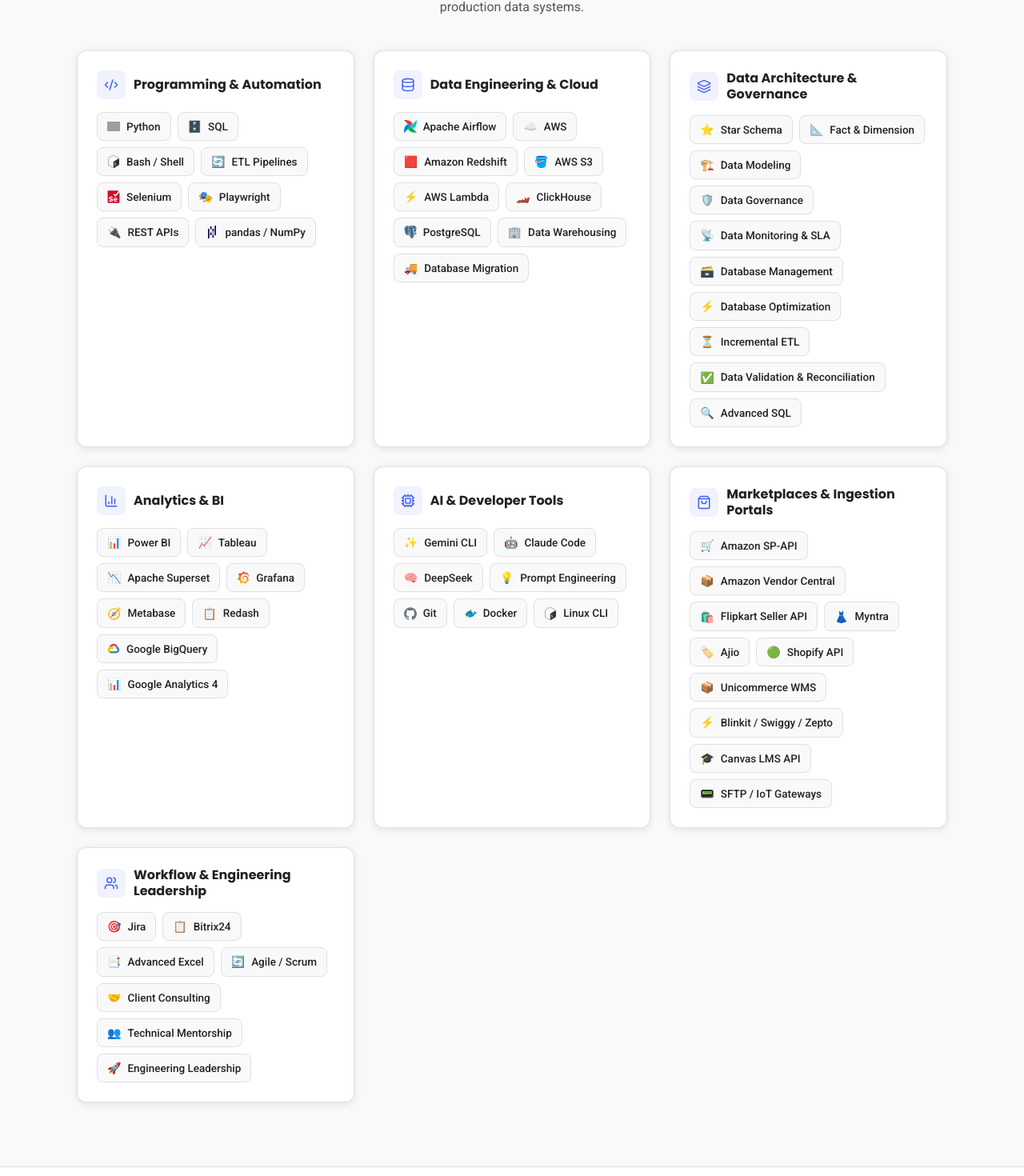
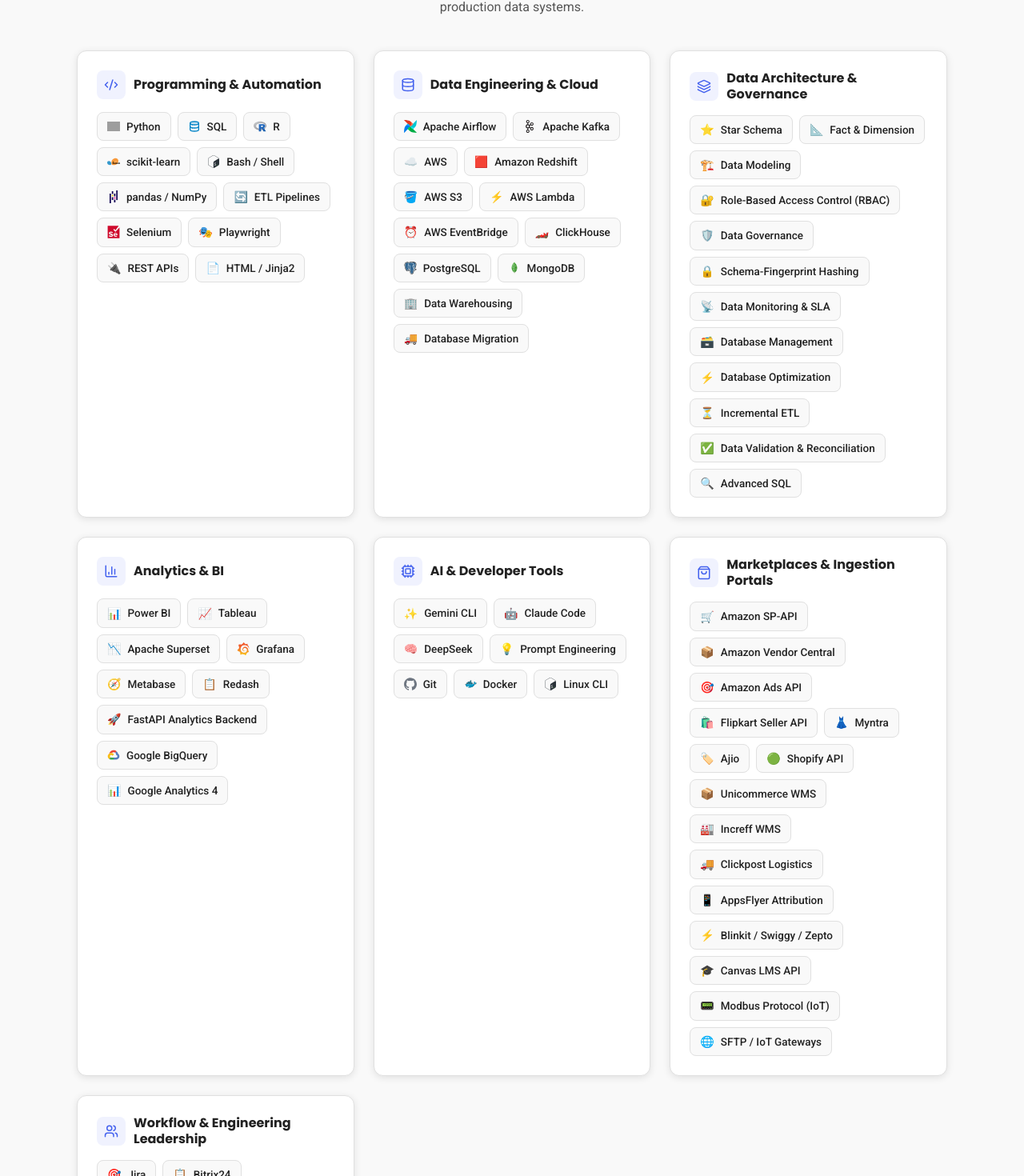
Before and after one commit to ShashankSurwase/Portfolio, a Next.js app: page /Portfolio/ in a window 1280 px wide. Shown: the part 4217-5687 px from the top of the page at 80% size. Built offline with nearby package versions, Linux system fonts and the light colour scheme; grey boxes are pictures that could not be loaded.

Commit message:
feat: add missing skills with official logos (Kafka, MongoDB, R, scikit-learn), database logo for SQL, RBAC, schema hashing, and full marketplace integration

```diff
--- a/components/folio/FolioSkills.tsx
+++ b/components/folio/FolioSkills.tsx
@@ -26,13 +26,16 @@
     title: "Programming & Automation",
     items: [
       { name: "Python", logo: "python" },
-      { name: "SQL", emoji: "🗄️" },
+      { name: "SQL", logo: "database" },
+      { name: "R", logo: "r" },
+      { name: "scikit-learn", logo: "scikitlearn" },
       { name: "Bash / Shell", logo: "bash" },
+      { name: "pandas / NumPy", logo: "pandas" },
       { name: "ETL Pipelines", emoji: "🔄" },
       { name: "Selenium", logo: "selenium" },
       { name: "Playwright", emoji: "🎭" },
       { name: "REST APIs", emoji: "🔌" },
-      { name: "pandas / NumPy", logo: "pandas" },
+      { name: "HTML / Jinja2", emoji: "📄" },
     ],
   },
   {
@@ -40,12 +43,15 @@
     title: "Data Engineering & Cloud",
     items: [
       { name: "Apache Airflow", logo: "airflow" },
+      { name: "Apache Kafka", logo: "kafka" },
       { name: "AWS", emoji: "☁️" },
       { name: "Amazon Redshift", emoji: "🟥" },
       { name: "AWS S3", emoji: "🪣" },
       { name: "AWS Lambda", emoji: "⚡" },
+      { name: "AWS EventBridge", emoji: "⏰" },
       { name: "ClickHouse", emoji: "🏎️" },
       { name: "PostgreSQL", logo: "postgresql" },
+      { name: "MongoDB", logo: "mongodb" },
       { name: "Data Warehousing", emoji: "🏢" },
       { name: "Database Migration", emoji: "🚚" },
     ],
@@ -57,7 +63,9 @@
       { name: "Star Schema", emoji: "⭐" },
       { name: "Fact & Dimension", emoji: "📐" },
       { name: "Data Modeling", emoji: "🏗️" },
+      { name: "Role-Based Access Control (RBAC)", emoji: "🔐" },
       { name: "Data Governance", emoji: "🛡️" },
+      { name: "Schema-Fingerprint Hashing", emoji: "🔒" },
       { name: "Data Monitoring & SLA", emoji: "📡" },
       { name: "Database Management", emoji: "🗃️" },
       { name: "Database Optimization", emoji: "⚡" },
@@ -76,6 +84,7 @@
       { name: "Grafana", logo: "grafana" },
       { name: "Metabase", emoji: "🧭" },
       { name: "Redash", emoji: "📋" },
+      { name: "FastAPI Analytics Backend", emoji: "🚀" },
       { name: "Google BigQuery", logo: "googlecloud" },
       { name: "Google Analytics 4", emoji: "📊" },
     ],
@@ -99,14 +108,19 @@
     items: [
       { name: "Amazon SP-API", emoji: "🛒" },
       { name: "Amazon Vendor Central", emoji: "📦" },
+      { name: "Amazon Ads API", emoji: "🎯" },
       { name: "Flipkart Seller API", emoji: "🛍️" },
       { name: "Myntra", emoji: "👗" },
       { name: "Ajio", emoji: "🏷️" },
       { name: "Shopify API", emoji: "🟢" },
       { name: "Unicommerce WMS", emoji: "📦" },
+      { name: "Increff WMS", emoji: "🏭" },
+      { name: "Clickpost Logistics", emoji: "🚚" },
+      { name: "AppsFlyer Attribution", emoji: "📱" },
       { name: "Blinkit / Swiggy / Zepto", emoji: "⚡" },
       { name: "Canvas LMS API", emoji: "🎓" },
-      { name: "SFTP / IoT Gateways", emoji: "📟" },
+      { name: "Modbus Protocol (IoT)", emoji: "📟" },
+      { name: "SFTP / IoT Gateways", emoji: "🌐" },
     ],
   },
   {
@@ -120,6 +134,8 @@
       { name: "Client Consulting", emoji: "🤝" },
       { name: "Technical Mentorship", emoji: "👥" },
       { name: "Engineering Leadership", emoji: "🚀" },
+      { name: "Technical Documentation & KT", emoji: "📚" },
+      { name: "Incident RCA", emoji: "🔍" },
     ],
   },
 ];
```
Also changed, not shown: public/logos/database.svg (added).
